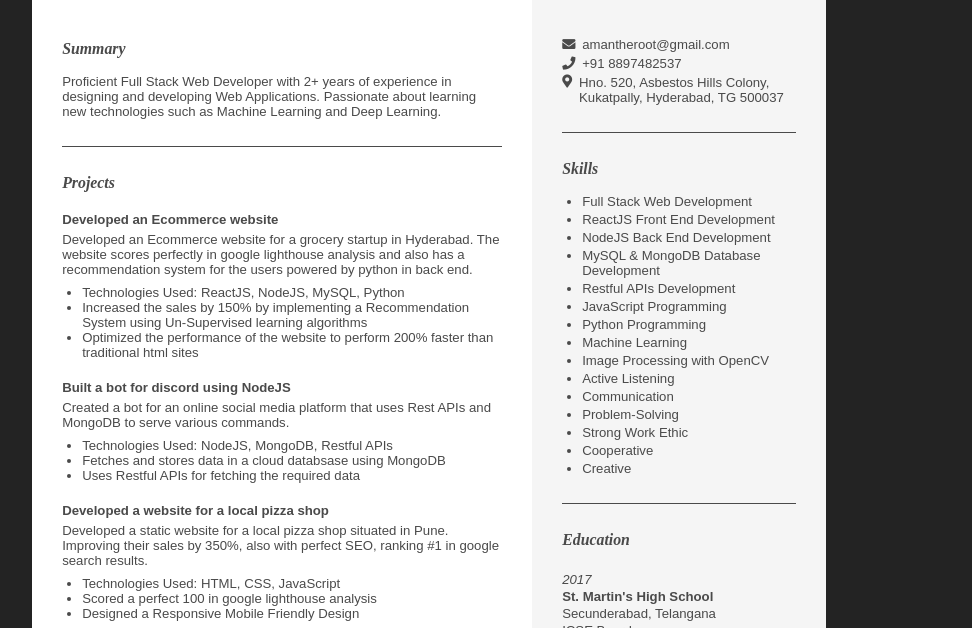
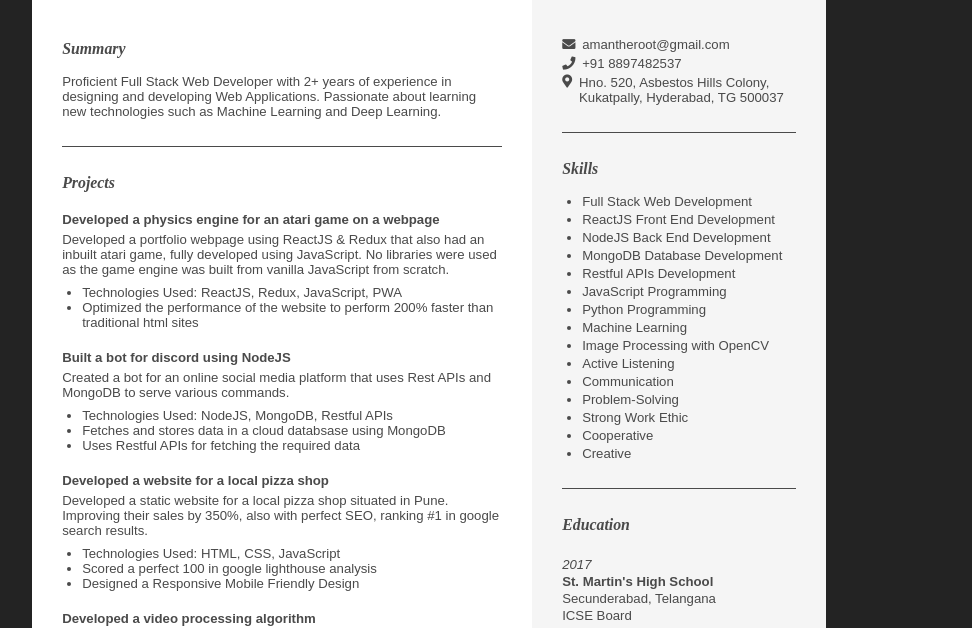
Before and after one commit to amantheroot/resume, a website: page dist/index.html in a window 1280 px wide. Shown: the part 122-750 px from the top of the page, without its empty margins (211-1183 px from the left). Drawn offline with Linux system fonts and the light colour scheme.

Commit message:
changed experience

```diff
--- a/dist/index.html
+++ b/dist/index.html
@@ -189,19 +189,18 @@
           <section class="projects">
             <h3>Projects</h3>
             <div>
-              <strong>Developed an Ecommerce website</strong>
+              <strong
+                >Developed a physics engine for an atari game on a
+                webpage</strong
+              >
               <p>
-                Developed an Ecommerce website for a grocery startup in
-                Hyderabad. The website scores perfectly in google lighthouse
-                analysis and also has a recommendation system for the users
-                powered by python in back end.
+                Developed a portfolio webpage using ReactJS & Redux that also
+                had an inbuilt atari game, fully developed using JavaScript. No
+                libraries were used as the game engine was built from vanilla
+                JavaScript from scratch.
               </p>
               <ul>
-                <li>Technologies Used: ReactJS, NodeJS, MySQL, Python</li>
-                <li>
-                  Increased the sales by 150% by implementing a Recommendation
-                  System using Un-Supervised learning algorithms
-                </li>
+                <li>Technologies Used: ReactJS, Redux, JavaScript, PWA</li>
                 <li>
                   Optimized the performance of the website to perform 200%
                   faster than traditional html sites
@@ -321,7 +320,7 @@
               <li>Full Stack Web Development</li>
               <li>ReactJS Front End Development</li>
               <li>NodeJS Back End Development</li>
-              <li>MySQL & MongoDB Database Development</li>
+              <li>MongoDB Database Development</li>
               <li>Restful APIs Development</li>
               <!-- <li>Deployment of apps with Azure and Docker</li> -->
               <li>JavaScript Programming</li>
```
